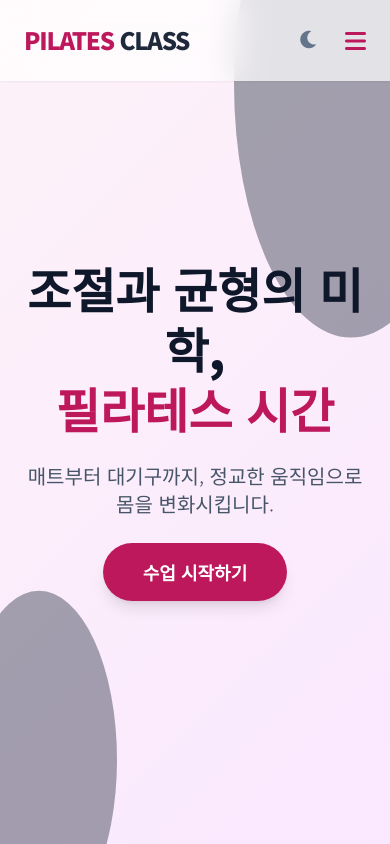
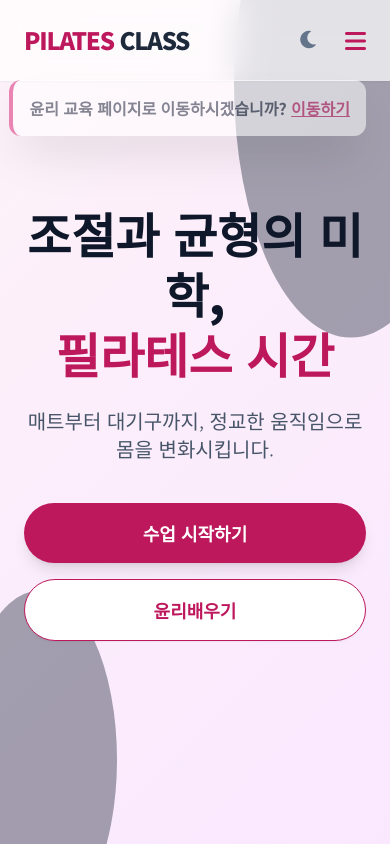
Before and after one commit to dlthddl1020/edu2026, a plain HTML site: page index.html in a window 390 px wide. Both pictures are taken after a click on the button 355 px from the left and 40 px from the top of the page. Shown: the top 844 px of the page. Drawn offline with nearby package versions, Linux system fonts and the light colour scheme.

Commit message:
Update index.html

```diff
--- a/index.html
+++ b/index.html
@@ -79,6 +79,8 @@
                     <a href="#intro" class="hover:text-pink-700 dark:hover:text-pink-400 transition">필라테스 소개</a>
                     <a href="#apparatus" class="hover:text-pink-700 dark:hover:text-pink-400 transition">대기구 필라테스</a>
                     <a href="#curriculum" class="hover:text-pink-700 dark:hover:text-pink-400 transition">수업 커리큘럼</a>
+                    <!-- 윤리배우기 버튼 추가 -->
+                    <a href="./01/index.html" class="text-accent dark:text-pink-400 font-bold hover:underline transition">윤리배우기</a>
                 </div>
 
                 <!-- Theme Toggle Button -->
@@ -109,9 +111,15 @@
             <p class="text-xl md:text-2xl mb-10 font-light text-slate-600 dark:text-slate-300">
                 매트부터 대기구까지, 정교한 움직임으로 몸을 변화시킵니다.
             </p>
-            <a href="#intro" class="bg-accent dark:bg-pink-600 text-white px-10 py-4 rounded-full font-bold text-lg hover:bg-pink-800 dark:hover:bg-pink-700 transition-all duration-300 shadow-lg">
-                수업 시작하기
-            </a>
+            <div class="flex flex-col md:flex-row items-center justify-center gap-4">
+                <a href="#intro" class="bg-accent dark:bg-pink-600 text-white px-10 py-4 rounded-full font-bold text-lg hover:bg-pink-800 dark:hover:bg-pink-700 transition-all duration-300 shadow-lg w-full md:w-auto">
+                    수업 시작하기
+                </a>
+                <!-- 히어로 섹션에 윤리배우기 버튼 추가 -->
+                <a href="./01/index.html" class="bg-white dark:bg-slate-800 text-accent dark:text-pink-400 border border-accent dark:border-pink-900 px-10 py-4 rounded-full font-bold text-lg hover:bg-slate-50 dark:hover:bg-slate-700 transition-all duration-300 shadow-sm w-full md:w-auto">
+                    윤리배우기
+                </a>
+            </div>
         </div>
     </header>
 
@@ -274,7 +282,6 @@
         const themeToggleDarkIcon = document.getElementById('theme-toggle-dark-icon');
         const themeToggleLightIcon = document.getElementById('theme-toggle-light-icon');
 
-        // Change the icons inside the button based on previous settings
         if (localStorage.getItem('color-theme') === 'dark' || (!('color-theme' in localStorage) && window.matchMedia('(prefers-color-scheme: dark)').matches)) {
             themeToggleLightIcon.classList.remove('hidden');
         } else {
@@ -284,11 +291,9 @@
         const themeToggleBtn = document.getElementById('theme-toggle');
 
         themeToggleBtn.addEventListener('click', function() {
-            // toggle icons inside button
             themeToggleDarkIcon.classList.toggle('hidden');
             themeToggleLightIcon.classList.toggle('hidden');
 
-            // if set via local storage previously
             if (localStorage.getItem('color-theme')) {
                 if (localStorage.getItem('color-theme') === 'light') {
                     document.documentElement.classList.add('dark');
@@ -298,7 +303,6 @@
                     localStorage.setItem('color-theme', 'light');
                 }
             } else {
-                // if not set via local storage previously
                 if (document.documentElement.classList.contains('dark')) {
                     document.documentElement.classList.remove('dark');
                     localStorage.setItem('color-theme', 'light');
@@ -330,9 +334,9 @@
         document.getElementById('menuBtn').addEventListener('click', () => {
             const toast = document.createElement('div');
             toast.className = 'fixed top-20 right-6 bg-white dark:bg-slate-800 p-4 rounded-xl shadow-2xl z-[100] border-l-4 border-pink-600 animate-pulse';
-            toast.innerHTML = '<p class="text-slate-800 dark:text-white font-bold">대기구 예약 상태 확인 중...</p>';
+            toast.innerHTML = '<p class="text-slate-800 dark:text-white font-bold">윤리 교육 페이지로 이동하시겠습니까? <a href="./01/index.html" class="underline text-accent">이동하기</a></p>';
             document.body.appendChild(toast);
-            setTimeout(() => toast.remove(), 2000);
+            setTimeout(() => toast.remove(), 4000);
         });
     </script>
 </body>
```
